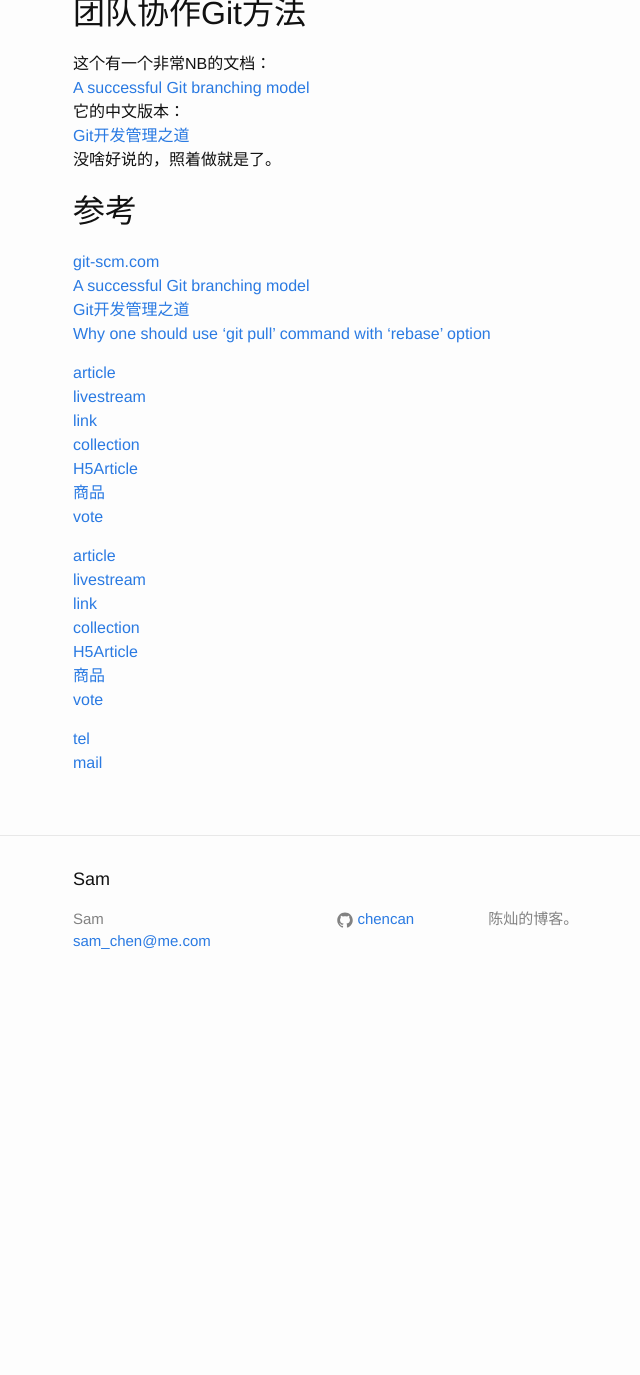
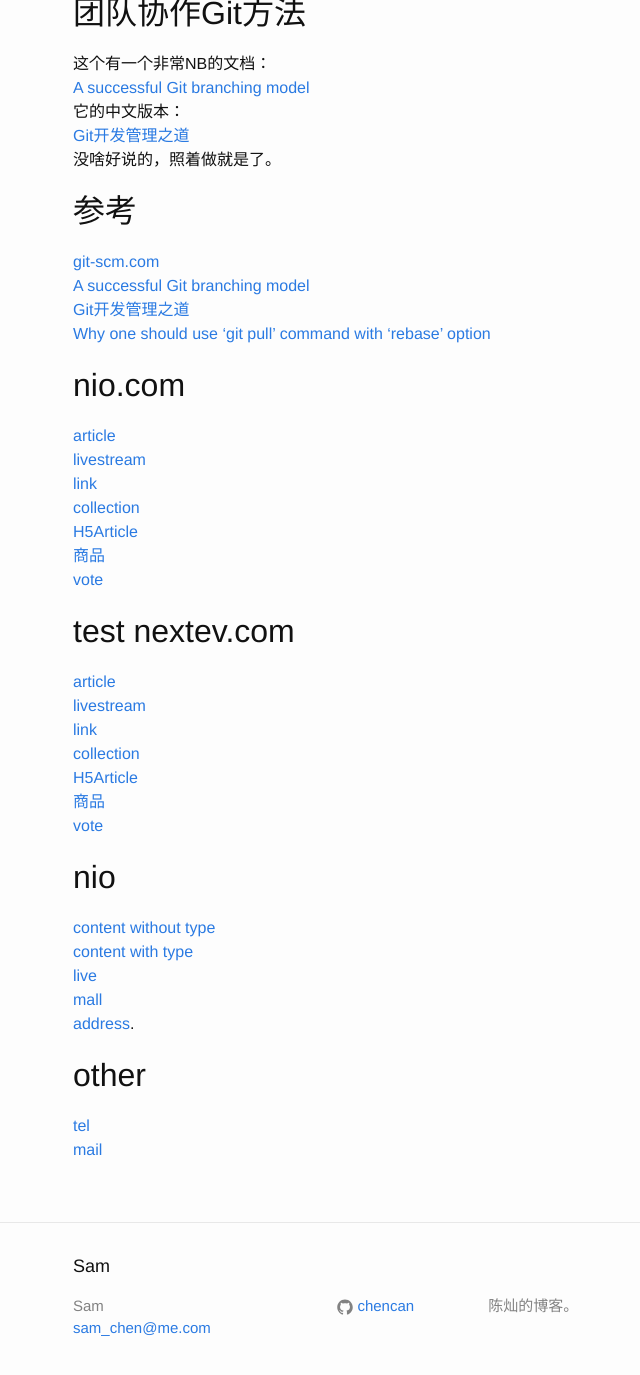
Before and after one commit to chencan/chencan.github.com, a Jekyll site: the page built from _posts/2015-01-19-git.md, in a window 1280 px wide and 1400 px high, scrolled down 10345 px. Shown: the top 1375 px of the window, without its empty margins (197-837 px from the left). Built offline with Jekyll 4.4.1, drawn with Linux system fonts in a browser that asks for light colours; before the commit the page ends 11358 px from its top, so only the background shows below that.

Commit message:
Update 2015-01-19-git.md

```diff
--- a/_posts/2015-01-19-git.md
+++ b/_posts/2015-01-19-git.md
@@ -458,7 +458,7 @@
 [Git开发管理之道](http://www.uml.org.cn/pzgl/201301065.asp)
 [Why one should use ‘git pull’ command with ‘rebase’ option](http://code4reference.com/2013/06/why-one-should-use-git-pull-command-with-rebase-option/)
 
-
+## nio.com
 [article](http://app-test.nio.com/content/101145)
 [livestream](http://app-test.nio.com/content/101099)
 [link](http://app-test.nio.com/content/101095)
@@ -467,7 +467,7 @@
 [商品](http://app-test.nio.com/mall/item/24?source=wechatfriend&user_id=(null)&from=singlemessage&isappinstalled=1)
 [vote](http://app-test.nio.com/content/100788?source=wechatfriend&user_id=(null)&from=singlemessage&isappinstalled=1)
 
-
+## test nextev.com
 [article](http://app-test.nextev.com/content/101145)
 [livestream](http://app-test.nextev.com/content/101099)
 [link](http://app-test.nextev.com/content/101095)
@@ -476,5 +476,13 @@
 [商品](http://app-test.nextev.com/mall/item/24?source=wechatfriend&user_id=(null)&from=singlemessage&isappinstalled=1)
 [vote](http://app-test.nextev.com/content/100788?source=wechatfriend&user_id=(null)&from=singlemessage&isappinstalled=1)
 
+## nio
+[content without type](nio://content?id=101145)
+[content with type](nio://content?id=101145&content_type=article)
+[live](nio://live?id=101099)
+[mall](nio://mall/item?id=24)
+[address](nio://shipping_address).
+
+## other
 [tel](tel:10086)
 [mail](mailto:chc871211@gmail.om)
```
